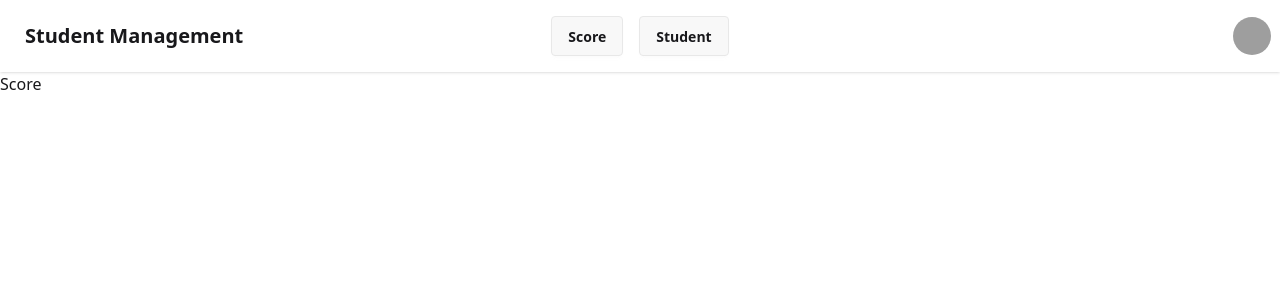
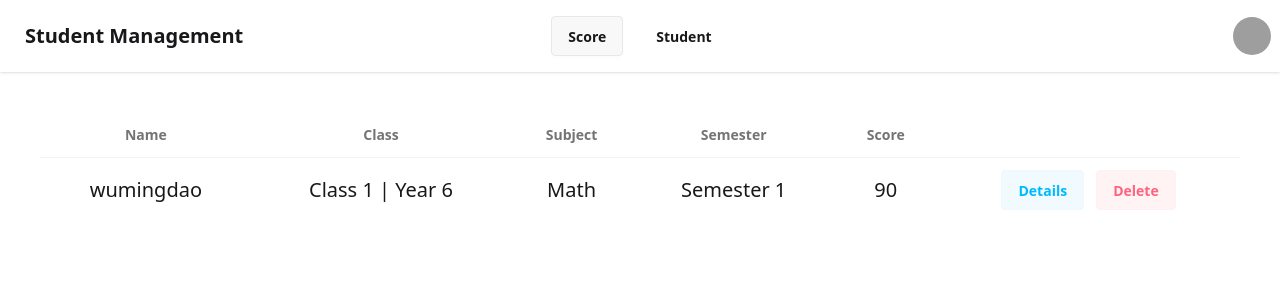
Before and after one commit to WuMingDao/student-management-ts-frontend, a React (Vite) app: page /home/score in a window 1280 px wide. Shown: the top 300 px of the page. Built offline with nearby package versions, Linux system fonts and the light colour scheme; grey boxes are pictures that could not be loaded.

Commit message:
Add Score list

```diff
--- /dev/null
+++ b/src/feature/score/ScoreList.tsx
@@ -0,0 +1,36 @@
+export const Component = function ScoreList() {
+  return (
+    <>
+      <div className="p-10">
+        <div className="overflow-x-auto">
+          <table className="table">
+            {/* head */}
+            <thead>
+              <tr className="text-center">
+                <th>Name</th>
+                <th>Class</th>
+                <th>Subject</th>
+                <th>Semester</th>
+                <th>Score</th>
+                <th></th>
+              </tr>
+            </thead>
+            <tr>
+              <td className="text-center text-xl">wumingdao</td>
+              <td className="text-center text-xl">Class 1 | Year 6</td>
+              <td className="text-center text-xl">Math</td>
+              <td className="text-center text-xl">Semester 1</td>
+              <td className="text-center text-xl">90</td>
+              <th className="text-center">
+                <div className="flex justify-center gap-3">
+                  <button className="btn btn-soft btn-info">Details</button>
+                  <button className="btn btn-soft btn-error">Delete</button>
+                </div>
+              </th>
+            </tr>
+          </table>
+        </div>
+      </div>
+    </>
+  );
+};
--- a/src/router/index.tsx
+++ b/src/router/index.tsx
@@ -23,7 +23,7 @@ export const router = createBrowserRouter([
             children: [
               {
                 path: "score",
-                element: <div>Score</div>,
+                lazy: () => import("../feature/score/ScoreList"),
               },
               {
                 path: "student",
--- a/src/ui/NavBar.tsx
+++ b/src/ui/NavBar.tsx
@@ -1,7 +1,8 @@
-import { useNavigate } from "react-router";
+import { useLocation, useNavigate } from "react-router";
 
 function NavBar() {
   const navigate = useNavigate();
+  const { pathname } = useLocation();
 
   return (
     <>
@@ -55,10 +56,22 @@ function NavBar() {
         <div className="navbar-center hidden lg:flex">
           <ul className="menu menu-horizontal px-1 gap-4">
             <li>
-              <button className="btn">Score</button>
+              <button
+                className={`btn ${
+                  pathname === "/home/student" ? "btn-ghost" : ""
+                }`}
+                onClick={() => navigate("/home/score")}
+              >
+                Score
+              </button>
             </li>
             <li>
-              <button className="btn" onClick={() => navigate("/home/student")}>
+              <button
+                className={`btn ${
+                  pathname === "/home/score" ? "btn-ghost" : ""
+                }`}
+                onClick={() => navigate("/home/student")}
+              >
                 Student
               </button>
             </li>
```
